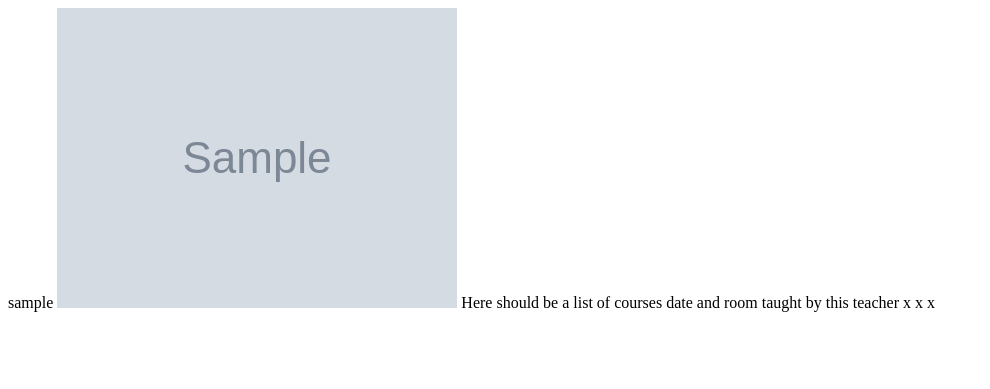
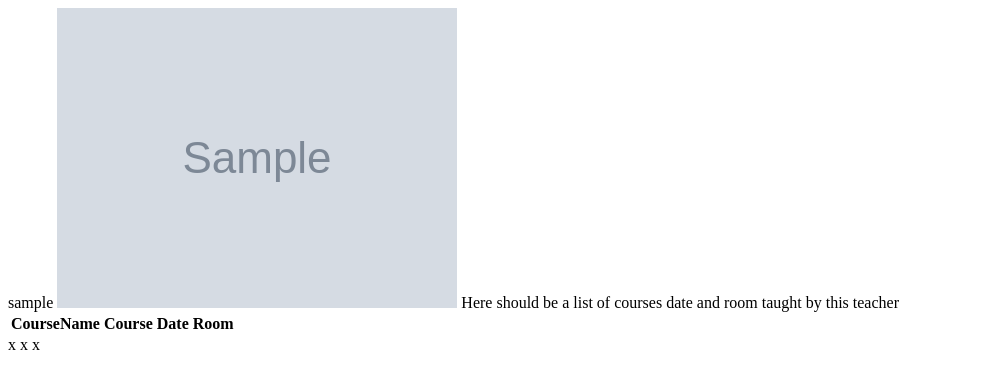
Before and after one commit to MBocian96/ITAPP_ODD_WED0730_dance_school_manager, a Django app: page /teacher/ in a window 1280 px wide. Shown: the top 389 px of the page, without its empty margins (0-990 px from the left). Run offline with Django 3.2, Linux system fonts and the light colour scheme; a user stored in the database is signed in; tables that the repository leaves empty hold one stand-in row (values such as "Sample post"); grey boxes marked "Sample" are stand-in pictures; lists and menus that the app fills with data are empty.

Commit message:
scratch of courses list

```diff
--- a/dance_school_manager/templates/profiles/teacher/base_generic.html
+++ b/dance_school_manager/templates/profiles/teacher/base_generic.html
@@ -11,6 +11,25 @@
             <img src="{{ avatar }}" alt="profile avatar"/>
 
                  Here should be a list of courses date and room taught by this teacher
+             <table class="table table-bordered">
+        <thead>
+          <tr>
+            <th scope="col">CourseName</th>
+            <th scope="col">Course Date</th>
+            <th scope="col">Room</th>
+          </tr>
+        </thead>
+        <tbody>
+          {% for teacher in customUsers %}
+          <tr>
+            <td>{{ course.name }}</td>
+            <td>{{ course.date }}</td>
+            <td>{{ course.date }}</td>
+          </tr>
+          {% endfor %}
+        </tbody>
+      </table>
+
             x
             x
             x
```
